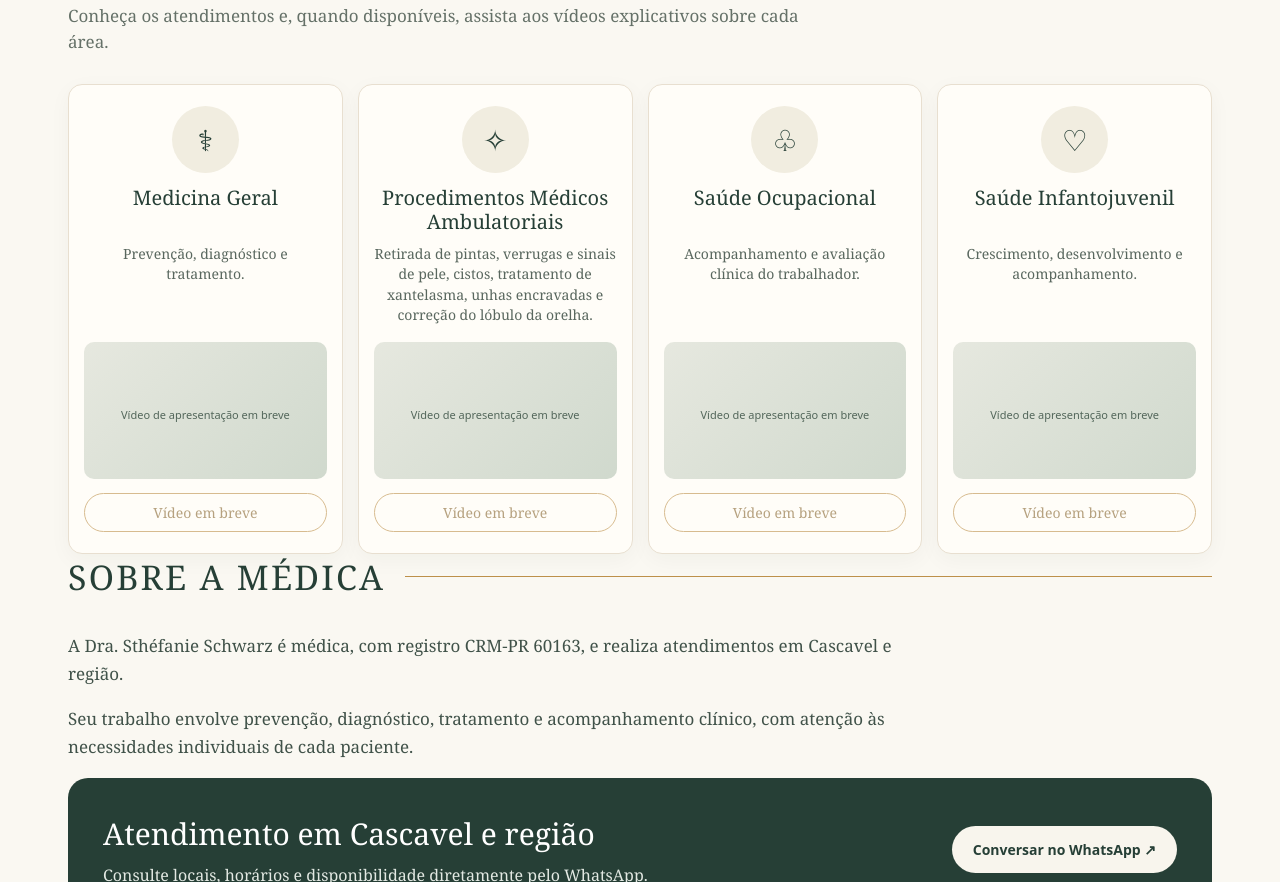
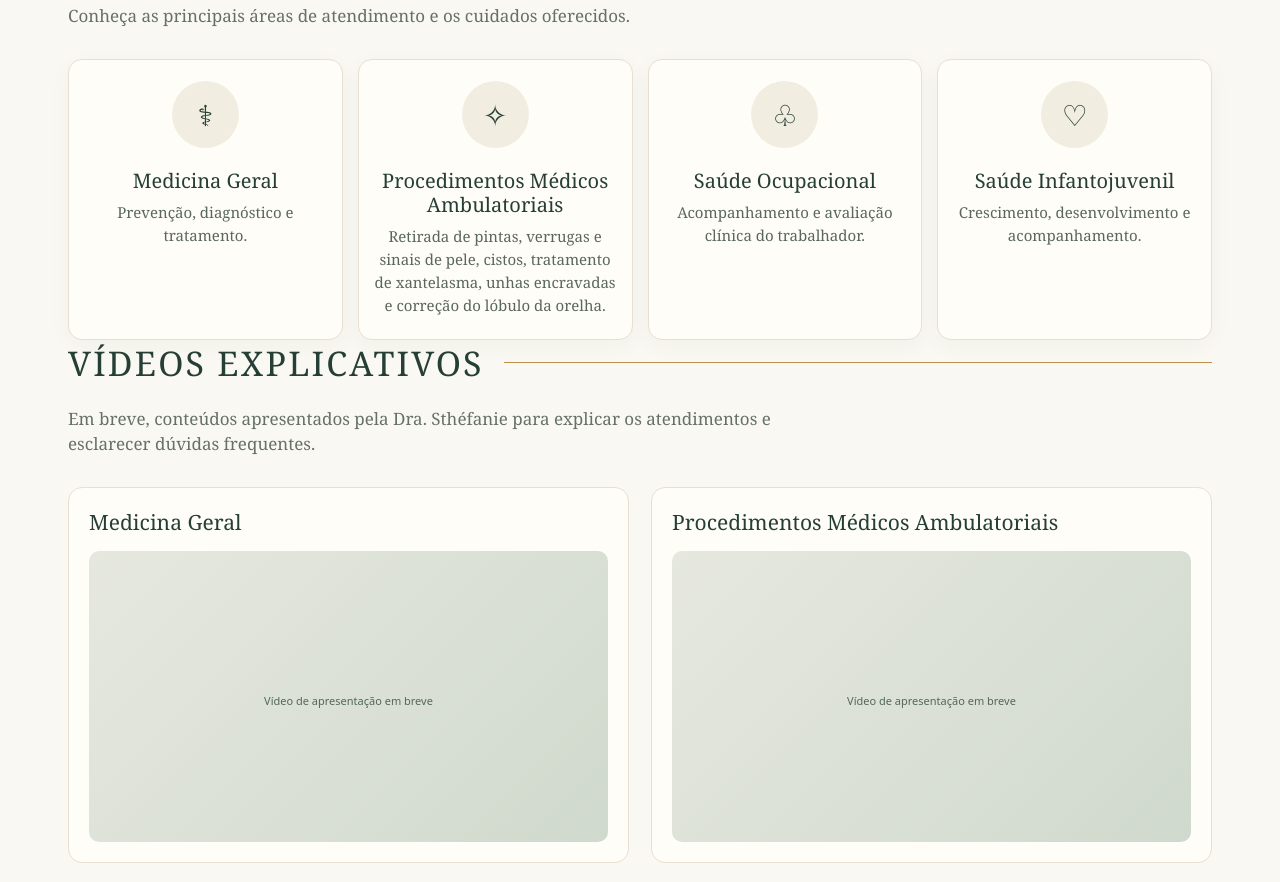
Before and after one commit to raulpeterson/emergencia, a plain HTML site: page e/DFBNHX1I/index.html in a window 1280 px wide. Shown: the part 845-1727 px from the top of the page. Drawn offline with Linux system fonts and the light colour scheme.

Commit message:
Add files via upload

```diff
--- a/e/DFBNHX1I/index.html
+++ b/e/DFBNHX1I/index.html
@@ -33,11 +33,24 @@ html,body{width:100%;max-width:100%;overflow-x:clip}#atuacao,#sobre,#contato{scr
  footer{padding:28px 18px}
 }
 @media(max-width:380px){.identity strong{font-size:13px}.identity small{font-size:7px;letter-spacing:.12em}.identity img{width:43px;height:43px}.nav-cta{padding:9px 10px;font-size:11px}}
+
+/* V4: áreas objetivas e vídeos em seção independente */
+.area-card{justify-content:flex-start;gap:8px;min-height:190px}
+.area-card h3{min-height:0;margin:0}
+.area-card p{flex:0 0 auto;margin:0;font-size:15px;line-height:1.55}
+.video-cards{display:grid;grid-template-columns:repeat(2,minmax(0,1fr));gap:22px}
+.video-item{background:#fffdf8;border:1px solid var(--border);border-radius:14px;padding:20px;min-width:0}
+.video-item h3{font-size:21px;font-weight:normal;margin:0 0 15px}
+.video-item .video{min-height:0;aspect-ratio:16/9}
+.video-play{cursor:pointer;border:0;background:var(--forest);color:white;border-radius:28px;padding:12px 19px;font:600 14px system-ui,sans-serif}
+#atuacao,#videos,#sobre,#contato{scroll-margin-top:115px}
+@media(max-width:760px){.area-card{min-height:0;padding:24px 20px}.area-card h3{font-size:24px}.area-card p{font-size:16px}.video-cards{grid-template-columns:1fr;gap:16px}.video-item{padding:16px}.video-item h3{font-size:21px}}
 </style></head><body>
 <header><nav class="wrap"><a class="identity" href="#inicio"><img src="assets/monograma.webp" alt="Monograma SS"><span><strong>DRA. STHÉFANIE<br>SCHWARZ</strong><small>MÉDICA · CRM-PR 60163</small></span></a><div class="navlinks"><a href="#inicio">Início</a><a href="#sobre">Sobre</a><a href="#atuacao">Áreas de atuação</a><a href="#videos">Vídeos</a><a href="#contato">Contato</a><a class="nav-cta" data-wa href="https://wa.me/5545999994755" target="_blank" rel="noopener noreferrer">Agendar ↗</a></div></nav></header>
 <main><div class="hero" id="inicio"><div class="wrap hero-inner"><div class="hero-copy"><h1>Cuidado com você e sua família em todas as fases da vida</h1><p>Atendimento médico com acolhimento e escuta, com foco na prevenção, diagnóstico e tratamento.</p><div class="actions"><a class="btn btn-green" data-wa href="https://wa.me/5545999994755" target="_blank" rel="noopener noreferrer">◉ &nbsp; Agendar pelo WhatsApp →</a><a class="btn btn-outline" data-instagram href="https://www.instagram.com/dra.sthefanieschwarz/" target="_blank" rel="noopener noreferrer">◎ &nbsp; Instagram ↗</a></div></div><div class="hero-image"><img src="assets/sthefanie.webp" alt="Dra. Sthéfanie Schwarz em seu consultório" fetchpriority="high"></div></div></div>
 <div class="wrap benefits"><div class="benefit"><span class="ico">♧</span>Atendimento humanizado</div><div class="benefit"><span class="ico">♢</span>Prevenção e bem-estar</div><div class="benefit"><span class="ico">♡</span>Cuidado em diferentes fases da vida</div><div class="benefit"><span class="ico">⚕</span>Áreas de atuação diversificadas</div></div>
-<section class="wrap" id="atuacao"><div class="section-heading"><h2>Áreas de atuação</h2></div><p class="intro">Conheça os atendimentos e, quando disponíveis, assista aos vídeos explicativos sobre cada área.</p><div class="cards" id="videos"></div></section>
+<section class="wrap" id="atuacao"><div class="section-heading"><h2>Áreas de atuação</h2></div><p class="intro">Conheça as principais áreas de atendimento e os cuidados oferecidos.</p><div class="cards" id="atuacao-cards"></div></section>
+<section class="wrap" id="videos"><div class="section-heading"><h2>Vídeos explicativos</h2></div><p class="intro">Em breve, conteúdos apresentados pela Dra. Sthéfanie para explicar os atendimentos e esclarecer dúvidas frequentes.</p><div class="video-cards" id="video-cards"></div></section>
 <section class="wrap" id="sobre"><div class="section-heading"><h2>Sobre a médica</h2></div><div class="about-grid about-simple"><div><p>A Dra. Sthéfanie Schwarz é médica, com registro CRM-PR 60163, e realiza atendimentos em Cascavel e região.</p><p>Seu trabalho envolve prevenção, diagnóstico, tratamento e acompanhamento clínico, com atenção às necessidades individuais de cada paciente.</p></div></div></section>
 <section class="wrap" id="contato"><div class="contact"><div><h2>Atendimento em Cascavel e região</h2><p>Consulte locais, horários e disponibilidade diretamente pelo WhatsApp.</p></div><a class="btn" data-wa href="https://wa.me/5545999994755" target="_blank" rel="noopener noreferrer">Conversar no WhatsApp ↗</a></div></section></main>
 <footer><strong>Dra. Sthéfanie Schwarz · Médica · CRM-PR 60163</strong><br>Atendimento em Cascavel e região · Informações institucionais e educativas.<br>Conteúdos informativos não substituem avaliação médica individualizada.</footer>
@@ -45,6 +58,25 @@ html,body{width:100%;max-width:100%;overflow-x:clip}#atuacao,#sobre,#contato{scr
 const defaults=[{titulo:'Medicina Geral',descricao:'Prevenção, diagnóstico e tratamento.',youtube:''},{titulo:'Procedimentos Médicos Ambulatoriais',descricao:'Retirada de pintas, verrugas e sinais de pele, cistos, tratamento de xantelasma, unhas encravadas e correção do lóbulo da orelha.',youtube:''},{titulo:'Saúde Ocupacional',descricao:'Acompanhamento e avaliação clínica do trabalhador.',youtube:''},{titulo:'Saúde Infantojuvenil',descricao:'Crescimento, desenvolvimento e acompanhamento.',youtube:''}];
 const symbols=['⚕','✧','♧','♡'];
 function getId(url){try{const u=new URL(url);if(u.hostname==='youtu.be')return u.pathname.split('/')[1];if(['youtube.com','www.youtube.com','m.youtube.com'].includes(u.hostname)){if(u.pathname==='/watch')return u.searchParams.get('v');if(u.pathname.startsWith('/shorts/')||u.pathname.startsWith('/embed/'))return u.pathname.split('/')[2]}}catch(e){}return null}
-function render(items){const target=document.getElementById('videos');target.replaceChildren();items.forEach((v,i)=>{const card=document.createElement('article');card.className='card';const icon=document.createElement('div');icon.className='card-icon';icon.textContent=symbols[i%symbols.length];const h=document.createElement('h3');h.textContent=v.titulo;const p=document.createElement('p');p.textContent=v.descricao;const vid=document.createElement('div');vid.className='video';const id=getId(v.youtube||'');const valid=id&&/^[A-Za-z0-9_-]{11}$/.test(id);if(valid){const play=document.createElement('span');play.className='play';play.textContent='▶';vid.append(play)}else{const msg=document.createElement('span');msg.className='video-label';msg.textContent='Vídeo de apresentação em breve';vid.append(msg)}const button=document.createElement('button');button.className='watch';button.textContent=valid?'▶ Assistir vídeo':'Vídeo em breve';button.disabled=!valid;if(valid)button.addEventListener('click',()=>{const iframe=document.createElement('iframe');iframe.src='https://www.youtube-nocookie.com/embed/'+id+'?autoplay=1';iframe.title='Apresentação: '+v.titulo;iframe.loading='lazy';iframe.allow='accelerometer; autoplay; clipboard-write; encrypted-media; gyroscope; picture-in-picture; web-share';iframe.allowFullscreen=true;vid.replaceChildren(iframe);button.textContent='Vídeo em reprodução';button.disabled=true});card.append(icon,h,p,vid,button);target.append(card)})}
+function render(items){
+ const areas=document.getElementById('atuacao-cards');
+ const videos=document.getElementById('video-cards');
+ areas.replaceChildren(); videos.replaceChildren();
+ items.forEach((v,i)=>{
+  const card=document.createElement('article');card.className='card area-card';
+  const icon=document.createElement('div');icon.className='card-icon';icon.textContent=symbols[i%symbols.length];
+  const h=document.createElement('h3');h.textContent=v.titulo;
+  const p=document.createElement('p');p.textContent=v.descricao;
+  card.append(icon,h,p);areas.append(card);
+  const item=document.createElement('article');item.className='video-item';
+  const title=document.createElement('h3');title.textContent=v.titulo;
+  const vid=document.createElement('div');vid.className='video';
+  const id=getId(v.youtube||'');const valid=id&&/^[A-Za-z0-9_-]{11}$/.test(id);
+  if(valid){const play=document.createElement('button');play.className='video-play';play.type='button';play.textContent='▶ Assistir apresentação';play.addEventListener('click',()=>{const iframe=document.createElement('iframe');iframe.src='https://www.youtube-nocookie.com/embed/'+id+'?autoplay=1';iframe.title='Apresentação: '+v.titulo;iframe.loading='lazy';iframe.allow='accelerometer; autoplay; clipboard-write; encrypted-media; gyroscope; picture-in-picture; web-share';iframe.allowFullscreen=true;vid.replaceChildren(iframe)});vid.append(play)}
+  else {const msg=document.createElement('span');msg.className='video-label';msg.textContent='Vídeo de apresentação em breve';vid.append(msg)}
+  item.append(title,vid);videos.append(item);
+ });
+}
+
 render(defaults);fetch('config.json').then(r=>{if(!r.ok)throw Error();return r.json()}).then(c=>{if(Array.isArray(c.videos))render(c.videos);if(c.whatsapp)document.querySelectorAll('[data-wa]').forEach(a=>a.href='https://wa.me/'+String(c.whatsapp).replace(/\D/g,''));if(c.instagram)document.querySelectorAll('[data-instagram]').forEach(a=>a.href=c.instagram)}).catch(()=>{});
 </script></body></html>
```
